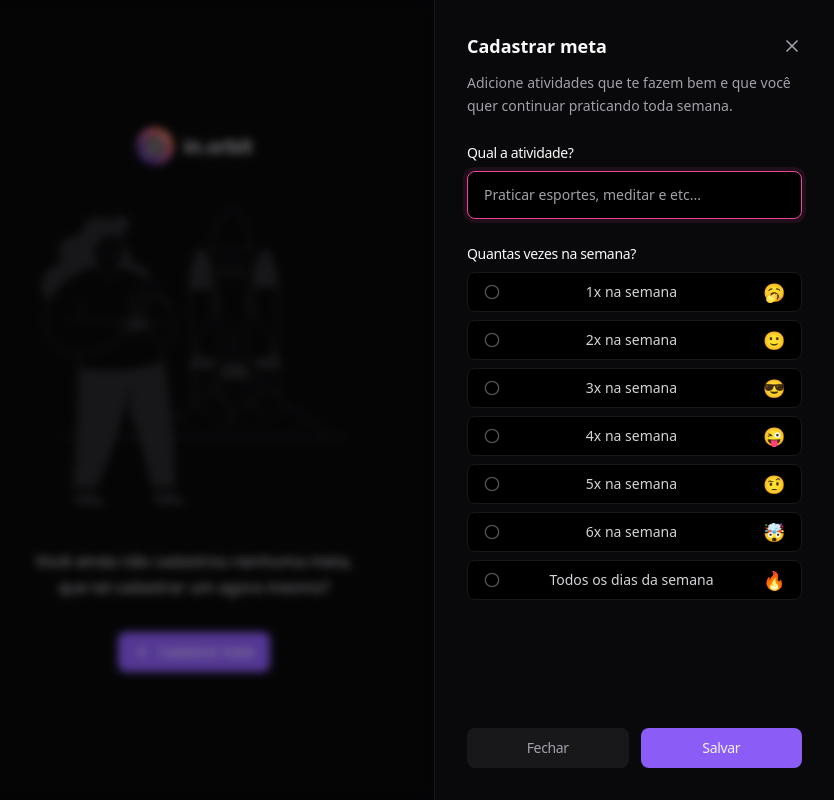
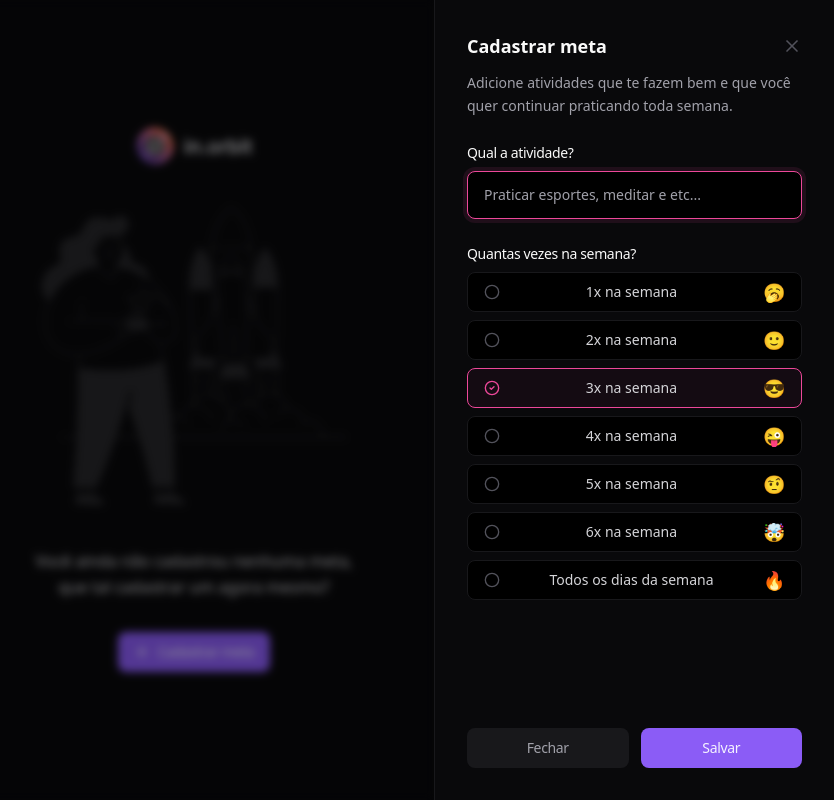
Before and after one commit to GuiDecker/frontend-tasks-app, a React (Vite) app: page / in a window 1280 px wide. Both pictures are taken after a click on the button "Cadastrar meta". Shown: the whole page, without its empty margins (446-1280 px from the left). Built offline with nearby package versions, Linux system fonts and the light colour scheme; no server answers.

Commit message:
add form validation

```diff
--- a/package.json
+++ b/package.json
@@ -10,6 +10,7 @@
     "preview": "vite preview"
   },
   "dependencies": {
+    "@hookform/resolvers": "^3.9.1",
     "@radix-ui/react-dialog": "^1.1.2",
     "@radix-ui/react-progress": "^1.1.0",
     "@radix-ui/react-radio-group": "^1.2.1",
@@ -19,8 +20,10 @@
     "lucide-react": "^0.456.0",
     "react": "^18.3.1",
     "react-dom": "^18.3.1",
+    "react-hook-form": "^7.54.2",
     "tailwind-merge": "^2.5.4",
-    "tailwind-variants": "^0.2.1"
+    "tailwind-variants": "^0.2.1",
+    "zod": "^3.24.1"
   },
   "devDependencies": {
     "@biomejs/biome": "^1.9.4",
--- a/src/components/create-goal.tsx
+++ b/src/components/create-goal.tsx
@@ -13,8 +13,39 @@
   RadioGroupIndicator,
   RadioGroupItem,
 } from './ui/radio-group'
+import { Controller, useForm } from 'react-hook-form'
+import { z } from 'zod'
+import { zodResolver } from '@hookform/resolvers/zod'
+import { createGoal } from '../http/create-goal'
+import { useQueryClient } from '@tanstack/react-query'
+
+const createGoalForm = z.object({
+  title: z.string().min(1, 'Informe a atividade que deseja realizar'),
+  desiredWeeklyFrequency: z.coerce.number().min(1).max(7),
+})
+
+type CreateGoalForm = z.infer<typeof createGoalForm>
 
 export function CreateGoal() {
+  const queryClient = useQueryClient()
+
+  const { register, control, handleSubmit, formState, reset } =
+    useForm<CreateGoalForm>({
+      resolver: zodResolver(createGoalForm),
+    })
+
+  async function handleCreateGoal(data: CreateGoalForm) {
+    await createGoal({
+      title: data.title,
+      desiredWeeklyFrequency: data.desiredWeeklyFrequency,
+    })
+
+    queryClient.invalidateQueries({ queryKey: ['summary'] })
+    queryClient.invalidateQueries({ queryKey: ['pending-goals'] })
+
+    reset()
+  }
+
   return (
     <DialogContent>
       <div className="flex flex-col gap-6 h-full">
@@ -22,7 +53,7 @@
           <div className="flex items-center justify-between">
             <DialogTitle>Cadastrar meta</DialogTitle>
             <DialogClose>
-              <X className="size-5 text-zinc-400" />
+              <X className="size-5 text-zinc-600" />
             </DialogClose>
           </div>
 
@@ -31,7 +62,11 @@
             praticando toda semana.
           </DialogDescription>
         </div>
-        <form action="" className="flex-1 flex flex-col justify-between ">
+
+        <form
+          onSubmit={handleSubmit(handleCreateGoal)}
+          className="flex-1 flex flex-col justify-between"
+        >
           <div className="flex flex-col gap-6">
             <div className="flex flex-col gap-2">
               <Label htmlFor="title">Qual a atividade?</Label>
@@ -39,11 +74,27 @@
                 id="title"
                 autoFocus
                 placeholder="Praticar esportes, meditar e etc..."
+                {...register('title')}
               />
+
+              {formState.errors.title && (
+                <p className="text-red-400 text-sm">
+                  {formState.errors.title.message}
+                </p>
+              )}
             </div>
             <div className="flex flex-col gap-2">
               <Label htmlFor="title">Quantas vezes na semana?</Label>
-              <RadioGroup>
+              <Controller
+                control={control}
+                name="desiredWeeklyFrequency"
+                defaultValue={3}
+                render={({ field }) => {
+                  return (
+                    <RadioGroup
+                      onValueChange={field.onChange}
+                      value={String(field.value)}
+                    >
                       <RadioGroupItem value="1">
                         <RadioGroupIndicator />
                         <span className="text-zinc-300 text-sm font-medium leading-none">
@@ -51,6 +102,7 @@
                         </span>
                         <span className="text-lg leading-none">🥱</span>
                       </RadioGroupItem>
+
                       <RadioGroupItem value="2">
                         <RadioGroupIndicator />
                         <span className="text-zinc-300 text-sm font-medium leading-none">
@@ -58,6 +110,7 @@
                         </span>
                         <span className="text-lg leading-none">🙂</span>
                       </RadioGroupItem>
+
                       <RadioGroupItem value="3">
                         <RadioGroupIndicator />
                         <span className="text-zinc-300 text-sm font-medium leading-none">
@@ -65,6 +118,7 @@
                         </span>
                         <span className="text-lg leading-none">😎</span>
                       </RadioGroupItem>
+
                       <RadioGroupItem value="4">
                         <RadioGroupIndicator />
                         <span className="text-zinc-300 text-sm font-medium leading-none">
@@ -72,6 +126,7 @@
                         </span>
                         <span className="text-lg leading-none">😜</span>
                       </RadioGroupItem>
+
                       <RadioGroupItem value="5">
                         <RadioGroupIndicator />
                         <span className="text-zinc-300 text-sm font-medium leading-none">
@@ -79,6 +134,7 @@
                         </span>
                         <span className="text-lg leading-none">🤨</span>
                       </RadioGroupItem>
+
                       <RadioGroupItem value="6">
                         <RadioGroupIndicator />
                         <span className="text-zinc-300 text-sm font-medium leading-none">
@@ -86,6 +142,7 @@
                         </span>
                         <span className="text-lg leading-none">🤯</span>
                       </RadioGroupItem>
+
                       <RadioGroupItem value="7">
                         <RadioGroupIndicator />
                         <span className="text-zinc-300 text-sm font-medium leading-none">
@@ -94,6 +151,9 @@
                         <span className="text-lg leading-none">🔥</span>
                       </RadioGroupItem>
                     </RadioGroup>
+                  )
+                }}
+              />
             </div>
           </div>
 
--- /dev/null
+++ b/src/http/create-goal.ts
@@ -0,0 +1,20 @@
+interface CreateGoalRequest {
+  title: string
+  desiredWeeklyFrequency: number
+}
+
+export async function createGoal({
+  title,
+  desiredWeeklyFrequency,
+}: CreateGoalRequest) {
+  await fetch('http://localhost:3333/goals', {
+    method: 'POST',
+    headers: {
+      'Content-Type': 'application/json',
+    },
+    body: JSON.stringify({
+      title,
+      desiredWeeklyFrequency,
+    }),
+  })
+}
```
Also changed, not shown: 1 other file (tests, documents, lock files or other folders). Lines whose indentation alone changed are shown as unchanged.
